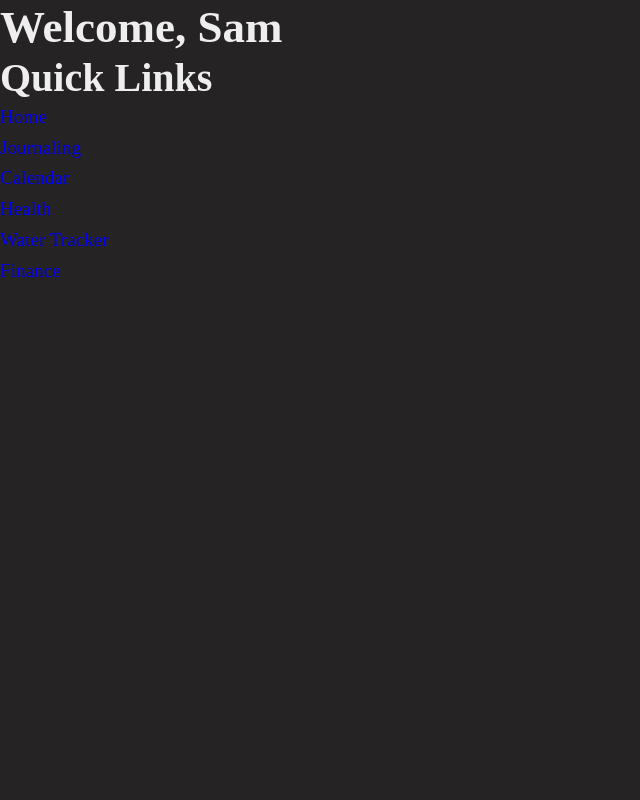
After one commit to MisterAmig0/MONK, a Flask app: page /quick_links in a window 1280 px wide. The commit adds this page. Shown: the whole page, without its empty margins (0-640 px from the left). Run offline with Flask 3, Linux system fonts and the light colour scheme; a user stored in the database is signed in.

Commit message:
Quick links page

```diff
--- a/app.py
+++ b/app.py
@@ -145,7 +145,26 @@ def index():
 @app.route('/select_user/<username>')
 def select_user(username):
     session['user'] = username
-    return redirect(url_for('health'))
+    return redirect(url_for('quick_links'))  # Redirect to Quick Links
+
+
+@app.route('/quick_links')
+def quick_links():
+    user = session.get('user')
+    if not user:
+        return redirect(url_for('index'))
+
+    links = [
+        {"name": "Home", "url": url_for('index')},
+        {"name": "Journaling", "url": url_for('journaling')},
+        {"name": "Calendar", "url": url_for('calendar')},
+        {"name": "Health", "url": url_for('health')},
+        {"name": "Water Tracker", "url": url_for('water')},
+        {"name": "Finance", "url": url_for('finance')},
+    ]
+    return render_template('quick_links.html', user=user, links=links, datetime=datetime)
+
+
 
 # --- Journaling ---
 @app.route('/journaling', methods=['GET', 'POST'])
--- a/templates/finance.html
+++ b/templates/finance.html
@@ -8,9 +8,9 @@
     <title>Finance</title>
 </head>
 <body>
-    <div class="navigaton-header">
+    <div class="navigation-header">
         <div class="user-icon">
-            <a href="#">
+            <a href="{{ url_for('quick_links') }}">
                 <div class="icon back-button"></div>
             </a>
 
--- a/templates/finance_card.html
+++ b/templates/finance_card.html
@@ -8,9 +8,9 @@
     <title>{{ account.name }} - Finance Card</title>
 </head>
 <body>
-    <div class="navigaton-header">
+    <div class="navigation-header">
         <div class="user-icon">
-            <a href="#">
+            <a href="{{ url_for('finance') }}">
                 <div class="icon back-button"></div>
             </a>
 
--- a/templates/health.html
+++ b/templates/health.html
@@ -10,9 +10,9 @@
 </head>
 <body>
 
-    <div class="navigaton-header">
+    <div class="navigation-header">
         <div class="user-icon">
-            <a href="#">
+            <a href="{{ url_for('quick_links') }}">
                 <div class="icon back-button"></div>
             </a>
 
--- a/templates/journaling.html
+++ b/templates/journaling.html
@@ -9,9 +9,9 @@
     <link rel="stylesheet" href="/static/css/journaling.css">
 </head>
 <body>
-    <div class="navigaton-header">
+    <div class="navigation-header">
         <div class="user-icon">
-            <a href="#">
+            <a href="{{ url_for('quick_links') }}">
                 <div class="icon back-button"></div>
             </a>
 
@@ -20,6 +20,7 @@
             </a>
         </div>
     </div>
+
 
 
 
--- /dev/null
+++ b/templates/quick_links.html
@@ -0,0 +1,22 @@
+<!DOCTYPE html>
+<html lang="en">
+<head>
+    <meta charset="UTF-8">
+    <meta name="viewport" content="width=device-width, initial-scale=1.0">
+    <title>Quick Links</title>
+    <link rel="stylesheet" href="/static/css/style.css">
+</head>
+<body>
+    <header>
+        <h1>Welcome, {{ user }}</h1>
+        <h2>Quick Links</h2>
+    </header>
+    <main>
+        <ul>
+            {% for link in links %}
+                <li><a href="{{ link.url }}">{{ link.name }}</a></li>
+            {% endfor %}
+        </ul>
+    </main>
+</body>
+</html>
```
Also changed, not shown: templates/calendar.html (+11 -0 lines), instance/app_data.db.
